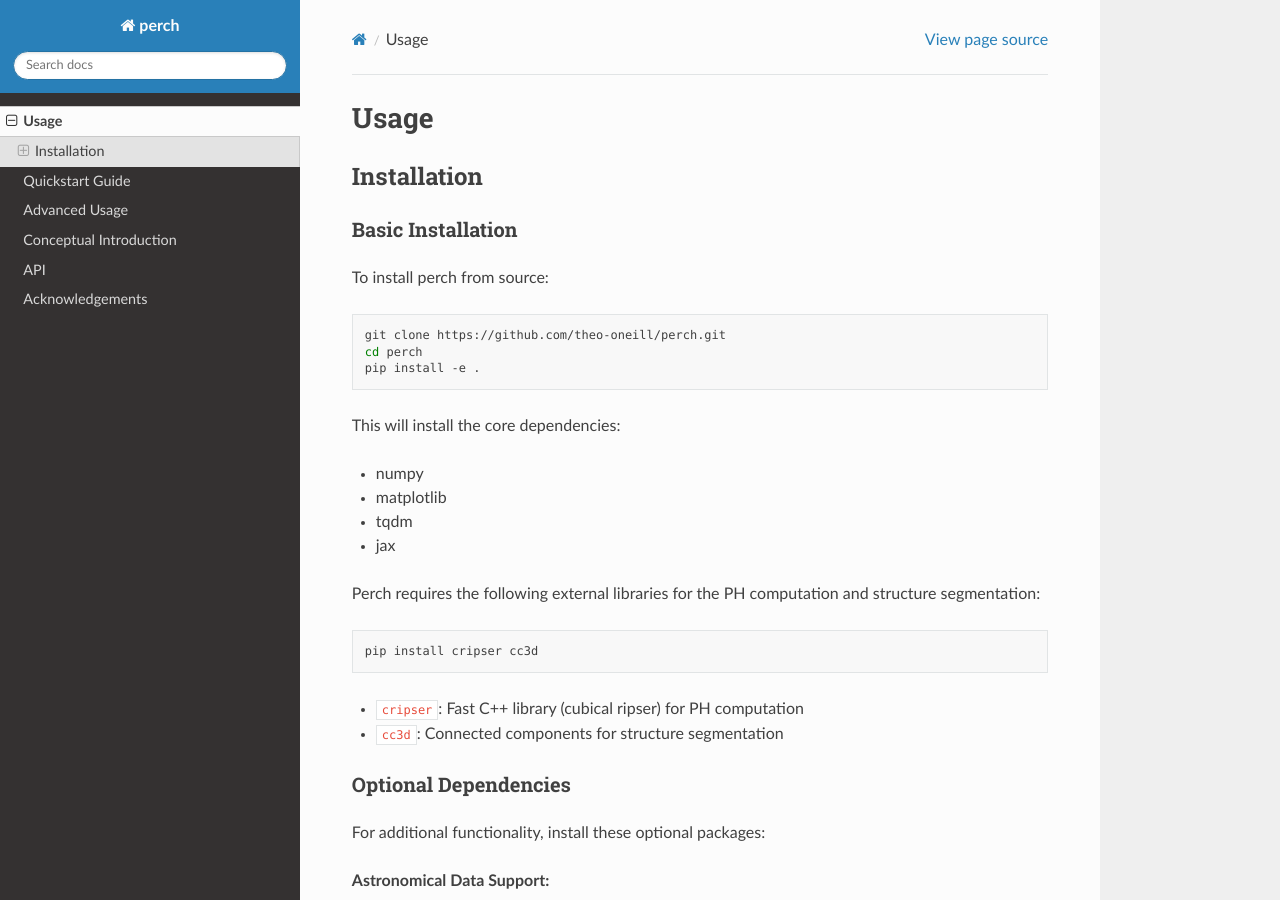
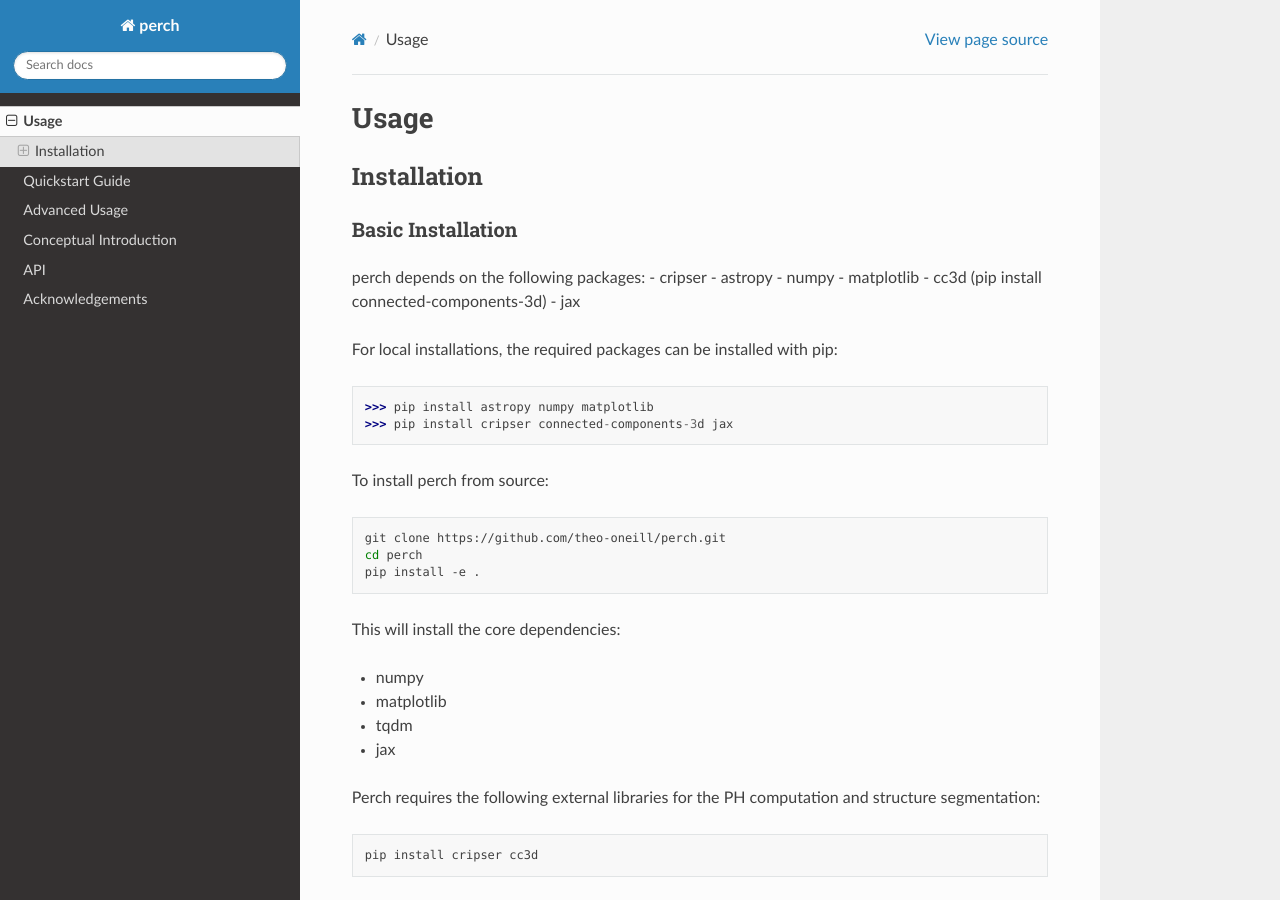
Before and after one commit to theo-oneill/perch, a Sphinx documentation site: the page built from docs/source/usage.rst, in a window 1280 px wide and 900 px high. Built offline with Sphinx 7.4.7 and the Read the Docs theme 3.1.0, drawn with Linux system fonts in a browser that asks for light colours.

Commit message:
Resolve rebase conflict for install instructions

```diff
--- a/docs/source/usage.rst
+++ b/docs/source/usage.rst
@@ -8,6 +8,18 @@ Installation
 
 Basic Installation
 ~~~~~~~~~~~~~~~~~~
+perch depends on the following packages:
+- cripser
+- astropy
+- numpy
+- matplotlib
+- cc3d (pip install connected-components-3d)
+- jax
+
+For local installations, the required packages can be installed with pip:
+
+>>> pip install astropy numpy matplotlib
+>>> pip install cripser connected-components-3d jax
 
 To install perch from source:
 
```
